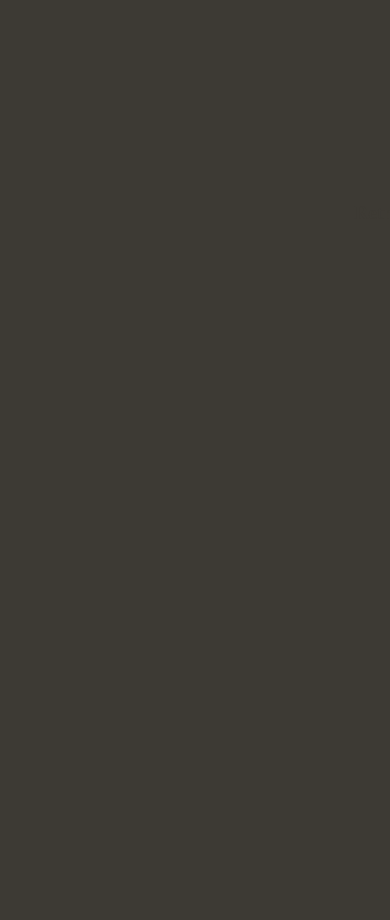
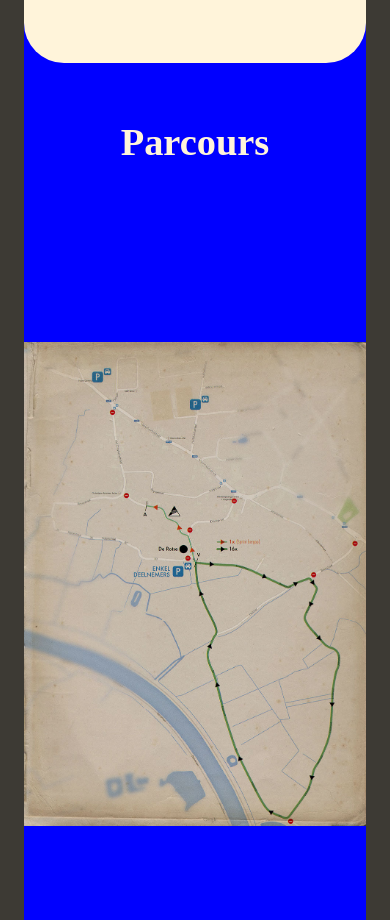
Before and after one commit to TijsM/el-toro-next, a Next.js app: page / in a window 390 px wide. Shown: the part 1647-2567 px from the top of the page. Built offline with nearby package versions, Linux system fonts and the light colour scheme.

Commit message:
feat: add responsive page layout

```diff
--- a/src/app/page.tsx
+++ b/src/app/page.tsx
@@ -19,18 +19,6 @@ export default function Home() {
           <Rules />
         </StContent>
       </StMain>
-
-      {/* <div id="popupMessage">message</div> */}
-      {/*
-      <script
-        type="module"
-        src="https://unpkg.com/rough-notation?module"
-      ></script>
-
-      <script src="./airtable.js"></script>
-      <script src="https://cdn.jsdelivr.net/gh/cferdinandi/smooth-scroll@15/dist/smooth-scroll.polyfills.min.js"></script>
-      <script>var scroll = new SmoothScroll('a[href*="#"]');</script>
-      <script type="module" src="./app.js"></script> */}
     </>
   );
 }
@@ -42,4 +30,19 @@ const StMain = styled.main`
 
 const StContent = styled.div`
   margin: 0 400px;
+
+  @media screen and (max-width: 1600px) {
+    background-color: green;
+    margin: 0 124px;
+  }
+  @media screen and (max-width: 1200px) {
+    background-color: red;
+
+    margin: 0 64px;
+  }
+
+  @media screen and (max-width: 700px) {
+    background-color: blue;
+    margin: 0 24px;
+  }
 `;
--- a/src/components/Parcours.tsx
+++ b/src/components/Parcours.tsx
@@ -6,7 +6,7 @@ import { H2 } from "../styled-components/Types";
 export const Parcours = () => {
   return (
     <StSection>
-      <H2>Parcours</H2>
+      <H2 className="textYellow">Parcours</H2>
       <StImageContainer>
         <Image
           id="plannetje"
@@ -15,7 +15,7 @@ export const Parcours = () => {
           width={0}
           height={0}
           sizes="100vw"
-          style={{ width: "100%", height: "auto", objectFit: "contain" }} //
+          style={{ width: "100%", height: "auto", objectFit: "contain" }}
         />
       </StImageContainer>
     </StSection>
```
